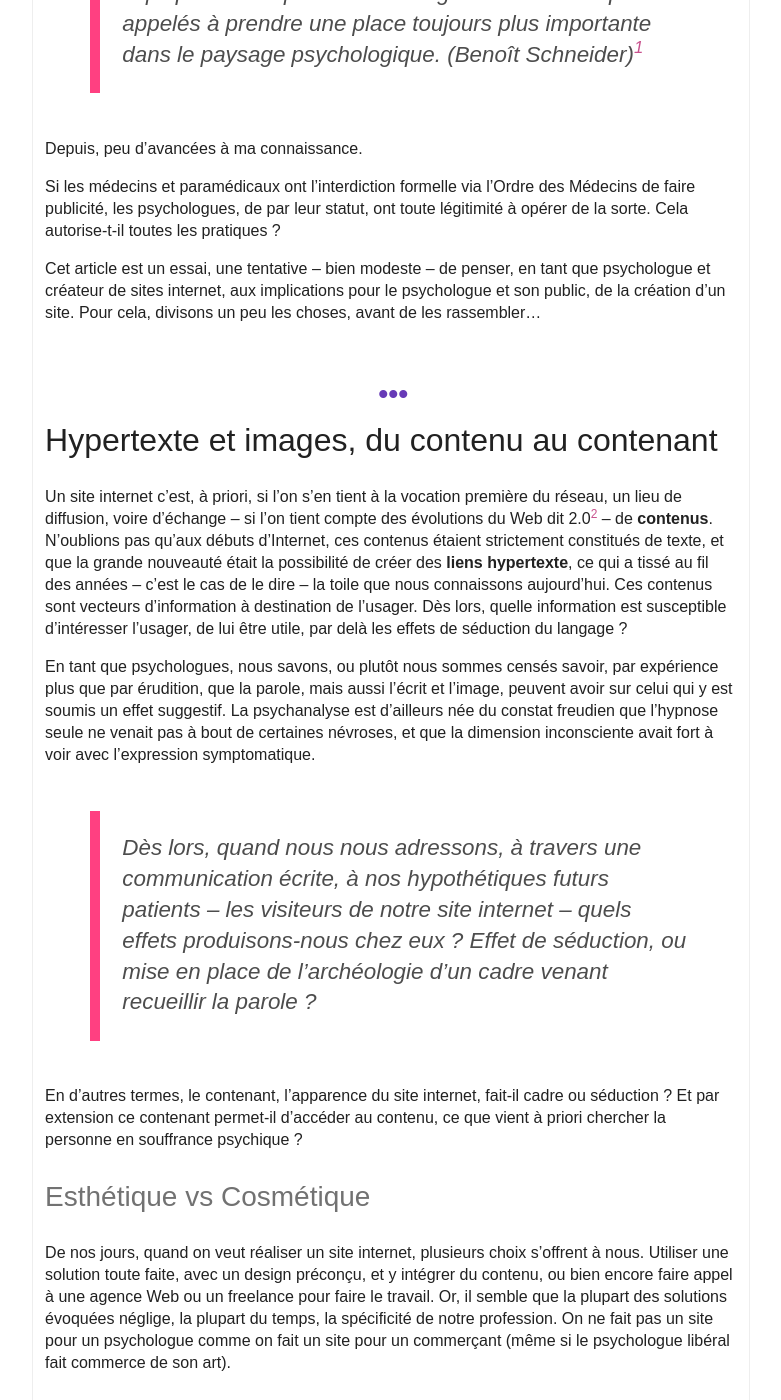
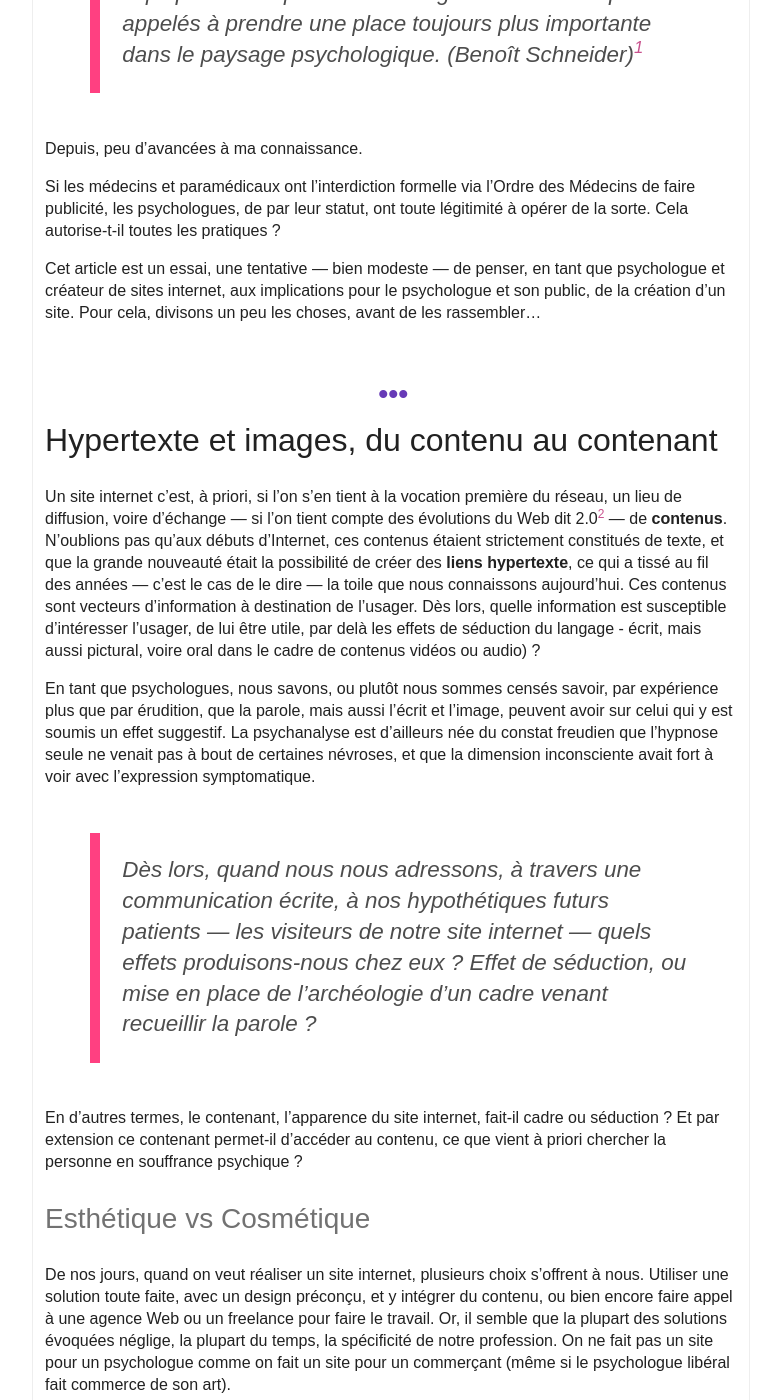
Before and after one commit to nicodev3/nicodev3.github.io, a Jekyll site: the page built from _posts/2016-09-05-site-internet-psychologues.md, in a window 1280 px wide and 1400 px high, scrolled down 1909 px. Shown: the whole window, without its empty margins (249-1030 px from the left). Built offline with Jekyll 4.4.1, drawn with Linux system fonts in a browser that asks for light colours; nearby versions of some CDN libraries; comment, search, counter and statistics services are not loaded; some of the changed text lies outside the part shown.

Commit message:
traits d'union

```diff
--- a/_posts/2016-09-05-site-internet-psychologues.md
+++ b/_posts/2016-09-05-site-internet-psychologues.md
@@ -52,16 +52,16 @@
 
 Si les médecins et paramédicaux ont l'interdiction formelle via l'Ordre des Médecins de faire publicité, les psychologues, de par leur statut, ont toute légitimité à opérer de la sorte. Cela autorise-t-il toutes les pratiques&nbsp;?
 
-Cet article est un essai, une tentative ‒ bien modeste ‒ de penser, en tant que psychologue et créateur de sites internet, aux implications pour le psychologue et son public, de la création d'un site. Pour cela, divisons un peu les choses, avant de les rassembler...
+Cet article est un essai, une tentative &mdash; bien modeste &mdash; de penser, en tant que psychologue et créateur de sites internet, aux implications pour le psychologue et son public, de la création d'un site. Pour cela, divisons un peu les choses, avant de les rassembler...
 
 ## Hypertexte et images, du contenu au contenant
 {: #hypertexte}
 
-Un site internet c'est, à priori, si l'on s'en tient à la vocation première du réseau, un lieu de diffusion, voire d'échange ‒ si l'on tient compte des évolutions du Web dit 2.0[^2] ‒ de **contenus**.  N’oublions pas qu’aux débuts d’Internet, ces contenus étaient strictement constitués de texte, et que la grande nouveauté était la possibilité de créer des **liens hypertexte**, ce qui a tissé au fil des années ‒ c’est le cas de le dire ‒  la toile que nous connaissons aujourd’hui. Ces contenus sont vecteurs d'information à destination de l'usager. Dès lors, quelle information est susceptible d'intéresser l'usager, de lui être utile, par delà les effets de séduction du langage&nbsp;?
+Un site internet c'est, à priori, si l'on s'en tient à la vocation première du réseau, un lieu de diffusion, voire d'échange &mdash; si l'on tient compte des évolutions du Web dit 2.0[^2] &mdash; de **contenus**.  N’oublions pas qu’aux débuts d’Internet, ces contenus étaient strictement constitués de texte, et que la grande nouveauté était la possibilité de créer des **liens hypertexte**, ce qui a tissé au fil des années &mdash; c’est le cas de le dire &mdash; la toile que nous connaissons aujourd’hui. Ces contenus sont vecteurs d'information à destination de l'usager. Dès lors, quelle information est susceptible d'intéresser l'usager, de lui être utile, par delà les effets de séduction du langage - écrit, mais aussi pictural, voire oral dans le cadre de contenus vidéos ou audio)&nbsp;?
 
 En tant que psychologues, nous savons, ou plutôt nous sommes censés savoir, par expérience plus que par érudition, que la parole, mais aussi l’écrit et l’image, peuvent avoir sur celui qui y est soumis un effet suggestif. La psychanalyse est d'ailleurs née du constat freudien que l'hypnose seule ne venait pas à bout de certaines névroses, et que la dimension inconsciente avait fort à voir avec l'expression symptomatique.
 
-> Dès lors, quand nous nous adressons, à travers une communication écrite, à nos hypothétiques futurs patients ‒ les visiteurs de notre site internet ‒ quels effets produisons-nous chez eux&nbsp;? Effet de séduction, ou mise en place de l'archéologie d'un cadre venant recueillir la parole&nbsp;?
+> Dès lors, quand nous nous adressons, à travers une communication écrite, à nos hypothétiques futurs patients &mdash; les visiteurs de notre site internet &mdash; quels effets produisons-nous chez eux&nbsp;? Effet de séduction, ou mise en place de l'archéologie d'un cadre venant recueillir la parole&nbsp;?
 
 En d'autres termes, le contenant, l'apparence du site internet, fait-il cadre ou séduction&nbsp;? Et par extension ce contenant permet-il d'accéder au contenu, ce que vient à priori chercher la personne en souffrance psychique&nbsp;?
 
@@ -71,13 +71,13 @@
 
 ### Image et séduction
 
-Nous vivons dans une société ou le pouvoir de l'image va grandissant, installant même à certains endroits une forme de dictature. "Ce qui est beau est bon". Tel est l'argument des publicitaires, qui savent user du pouvoir de séduction de l'image et du verbe. Ce déni de la dimension fragile de l'Humain, vire parfois à un véritable fétichisme qui vient voiler, ou plutôt parer, la réalité de notre finitude sous des oripeaux. Jeunesse éternelle.. Cette **haine de la castration**, de ce qui nous délite et nous sépare du monde, donne lieu à une mascarade souvent grotesque, mais oh combien séduisante. On recouvre la laideur ou la vieillesse ‒ jusqu'au morts que l’on embaume ‒ d'une poudre cosmétique afin d'en nier l'inexorable réalité. "Parce qu'on le vaut bien", dit la publicité.
+Nous vivons dans une société ou le pouvoir de l'image va grandissant, installant même à certains endroits une forme de dictature. "Ce qui est beau est bon". Tel est l'argument des publicitaires, qui savent user du pouvoir de séduction de l'image et du verbe. Ce déni de la dimension fragile de l'Humain, vire parfois à un véritable fétichisme qui vient voiler, ou plutôt parer, la réalité de notre finitude sous des oripeaux. Jeunesse éternelle.. Cette **haine de la castration**, de ce qui nous délite et nous sépare du monde, donne lieu à une mascarade souvent grotesque, mais oh combien séduisante. On recouvre la laideur ou la vieillesse &mdash; jusqu'au morts que l’on embaume &mdash; d'une poudre cosmétique afin d'en nier l'inexorable réalité. "Parce qu'on le vaut bien", dit la publicité.
 
 ### Esthétique
 
 La dimension esthétique, quant à elle, provoque, par une production sublimatoire, le déclenchement, à travers les sens du spectateur, d'une émotion, d'affects, qui peuvent dès lors se partager. Nous avons tous vécu ces moments d'une profonde sérénité ou l'oeuvre nous transporte et met du baume à l'âme, **parce qu'un autre nous dévoile sa propre condition humaine**. "Il fait moins noir quand quelqu'un parle", dit l'enfant à son père.
 
-Or, nous, psychologues, nous situons nous du côté d'une société par certains aspects hystérique ‒ au sens freudien du terme, c’est-à-dire qui réfute l’idée de la castration, en donnant l’illusion du comblement du manque ‒, voire perverse, ou du côté du sens et de l'humain&nbsp;?
+Or, nous, psychologues, nous situons nous du côté d'une société par certains aspects hystérique &mdash; au sens freudien du terme, c’est-à-dire qui réfute l’idée de la castration, en donnant l’illusion du comblement du manque ‒, voire perverse, ou du côté du sens et de l'humain&nbsp;?
 
 > Sommes-nous suffisamment aguerris pour résister aux sirènes du marketing publicitaire&nbsp;?
 
@@ -90,7 +90,7 @@
 ## Ce qui se conçoit bien... *Content Architecture*
 {: #architecture}
 
-L'architecture de contenu est très à la mode dans le monde du webdesign, ainsi que son dérivé, l'UX (pour User Experience). Pourquoi diable se soucier d'architecture&nbsp;? Si l'on reprend le modèle de l'architecture la plus connue, celle des bâtiments, vous admettrez qu'une école n'est pas conçue comme une banque, de même que votre salle de bains et votre salon sont ‒ je vous le souhaite ‒ différents.
+L'architecture de contenu est très à la mode dans le monde du webdesign, ainsi que son dérivé, l'UX (pour User Experience). Pourquoi diable se soucier d'architecture&nbsp;? Si l'on reprend le modèle de l'architecture la plus connue, celle des bâtiments, vous admettrez qu'une école n'est pas conçue comme une banque, de même que votre salle de bains et votre salon sont &mdash; je vous le souhaite &mdash; différents.
 
 Nous repérons assez facilement dans notre environnement, sans même nous en apercevoir, dans quel type de milieu nous nous trouvons. C'est la même chose sur Internet. Un site bancaire ne présente pas l'information de la même façon que le site d'un artiste musical, sans même parler du design.
 
@@ -105,7 +105,7 @@
 ## Accessibilité : pour le Web aussi&nbsp;!
 {: #accessibilite}
 
-Vous avez mis ‒ ou pas ! ‒ votre cabinet de consultation aux normes ‒ drastiques ‒ d’accessibilité&nbsp;? Bravo, je vous en félicite. Mais qu’en est il de votre site internet&nbsp;?
+Vous avez mis &mdash; ou pas ! &mdash; votre cabinet de consultation aux normes &mdash; drastiques &mdash; d’accessibilité&nbsp;? Bravo, je vous en félicite. Mais qu’en est il de votre site internet&nbsp;?
 
 > En théorie, n’importe qui peut utiliser Internet. En réalité, les personnes en situation de handicap en sont exclues.
 
```
